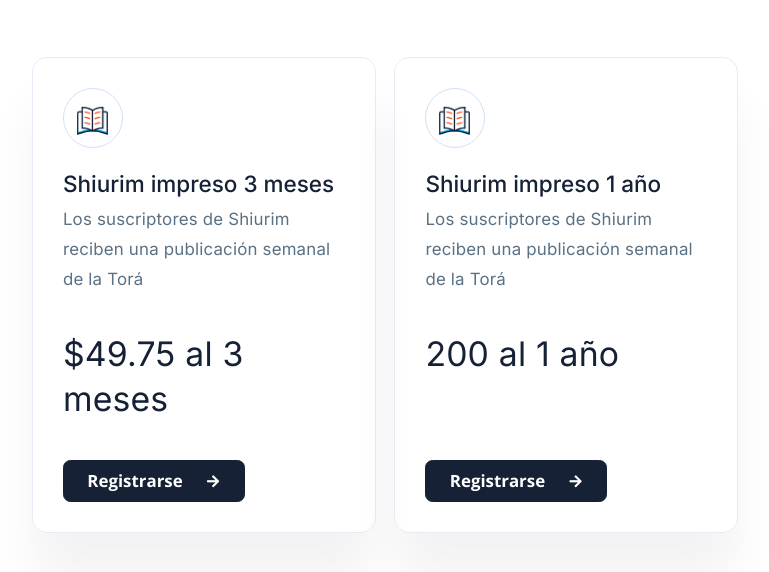
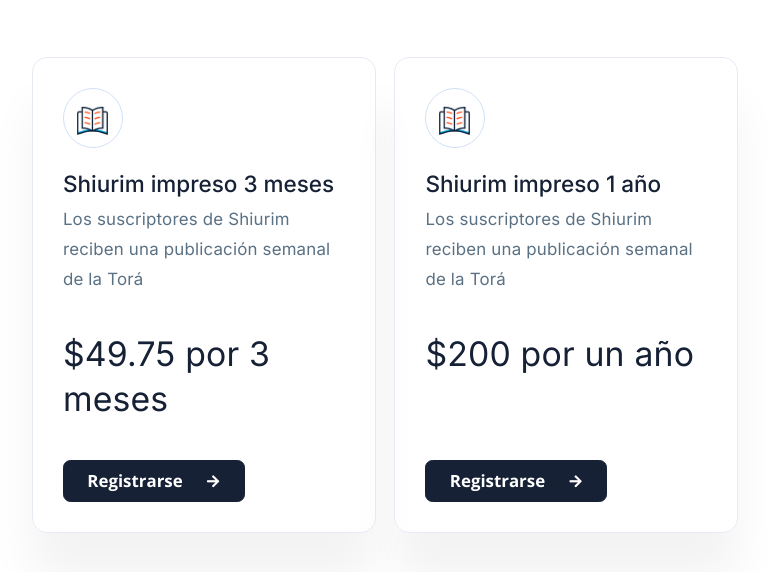
Before and after one commit to LiorLindvor/shiurim, a plain HTML site: page index.html in a window 1280 px wide. Shown: the part 552-1124 px from the top of the page, without its empty margins (255-1024 px from the left). Drawn offline with nearby package versions, Linux system fonts and the light colour scheme; files whose address does not match are found by name.

Commit message:
fix content

```diff
--- a/index.html
+++ b/index.html
@@ -71,7 +71,7 @@
                                 publicación semanal de la Torá</p>
                         </div>
                         <div class="price">
-                            <p>$49.75 al 3 meses</p>
+                            <p>$49.75 por 3 meses</p>
                         </div>
                     </div>
                     <div class="btn-wrap">
@@ -87,7 +87,7 @@
                                 publicación semanal de la Torá</p>
                         </div>
                         <div class="price">
-                            <p>200 al 1 año</p>
+                            <p>$200 por un año</p>
                         </div>
                     </div>
                     <div class="btn-wrap">
```
